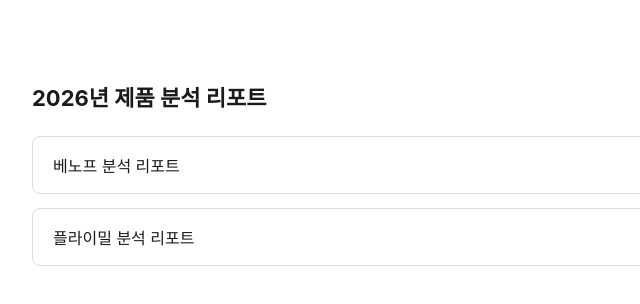
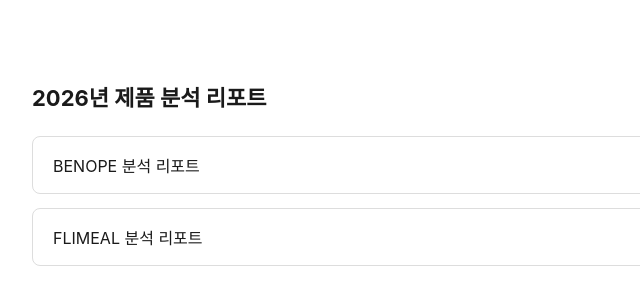
Before and after one commit to erik0316/product-reports, a plain HTML site: page index.html in a window 1280 px wide. Shown: the full height of the page, 288-928 px from the left. Drawn offline with Linux system fonts and the light colour scheme.

Commit message:
Update report links in index.html

```diff
--- a/index.html
+++ b/index.html
@@ -15,8 +15,8 @@
 <body>
   <h1>2026년 제품 분석 리포트</h1>
   <ul>
-    <li><a href="benov-report-2026.html">베노프 분석 리포트</a></li>
-    <li><a href="flymeal-report-2026.html">플라이밀 분석 리포트</a></li>
+    <li><a href="benope-report-2026.html">BENOPE 분석 리포트</a></li>
+    <li><a href="flimeal-report-2026.html">FLIMEAL 분석 리포트</a></li>
   </ul>
 </body>
 </html>
```
